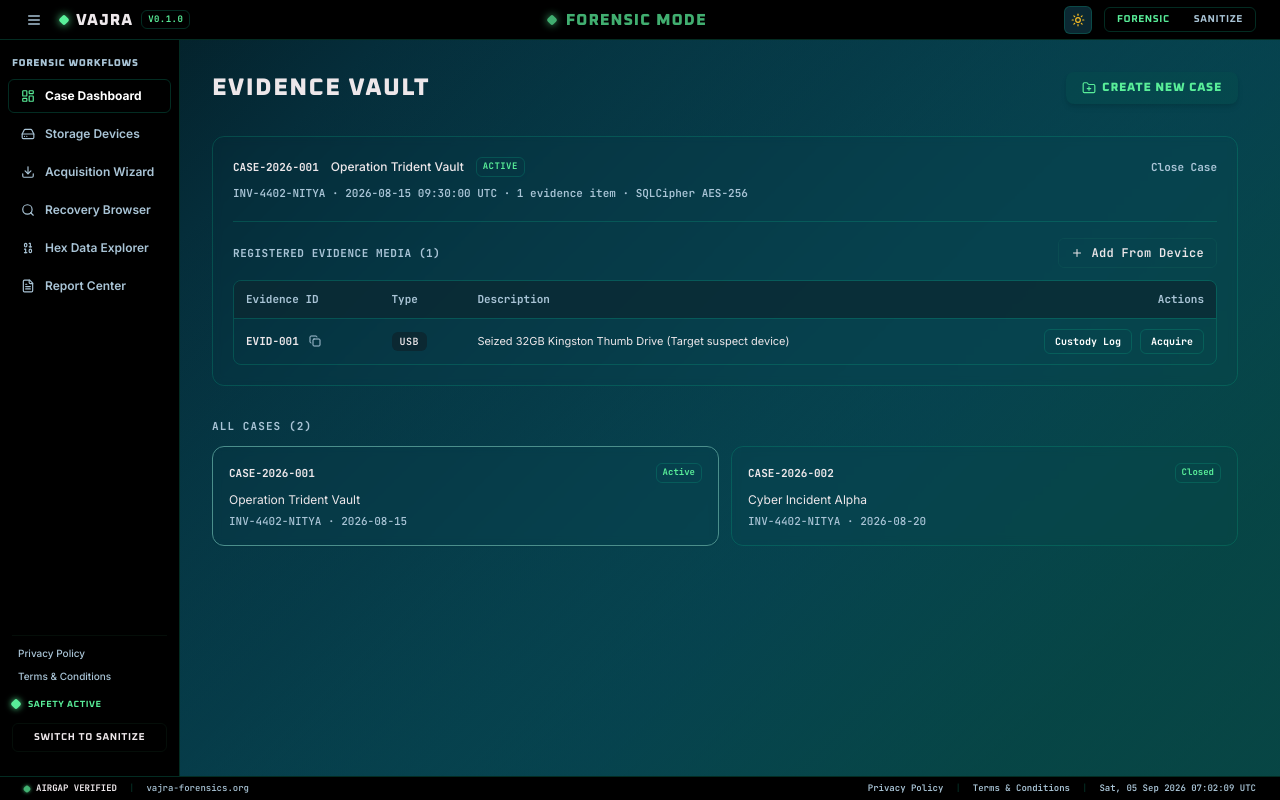
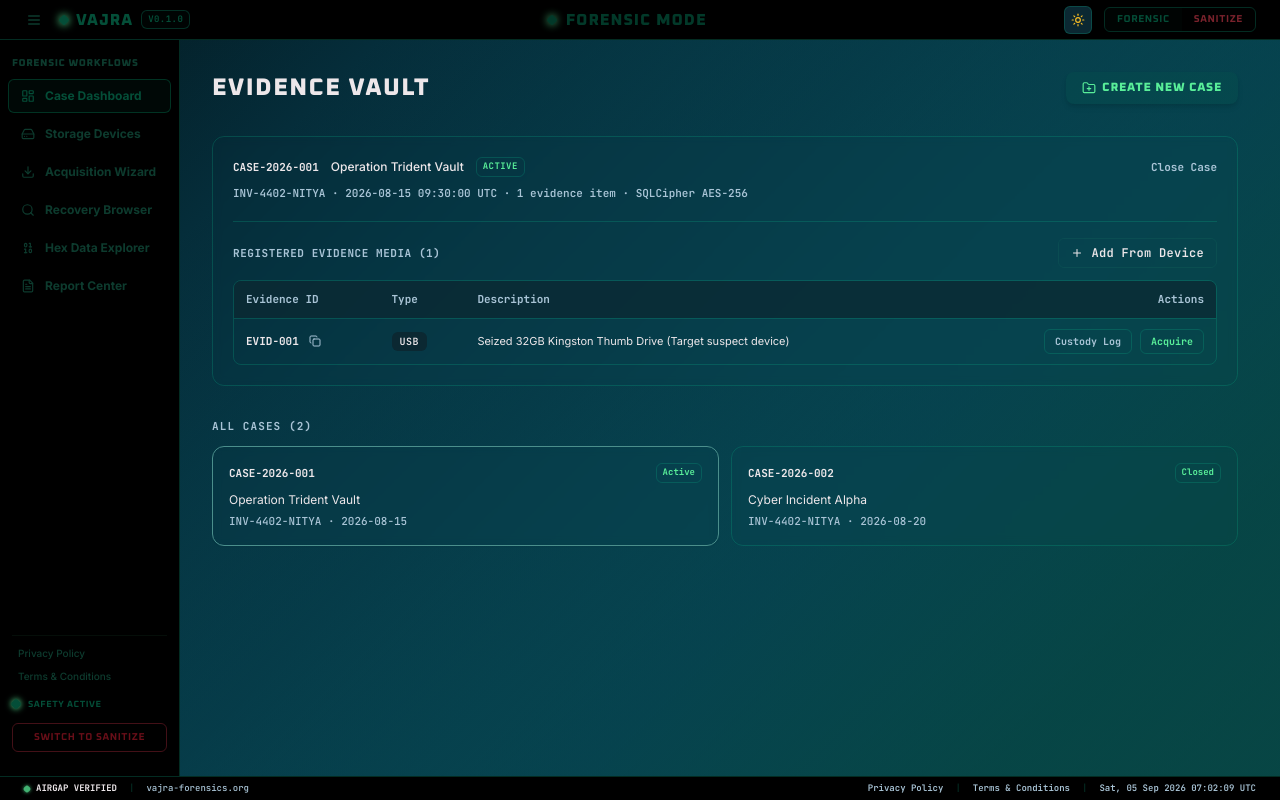
Before and after one commit to syedzahidsaleem/vajra-forensics-platform, a React (Vite) app in the folder ui/: page / in a window 1280 px wide. Built offline with nearby package versions, Linux system fonts and the light colour scheme.

Commit message:
fix(ui): eliminate white text in light mode with deep crimson and emerald shades

```diff
--- a/ui/src/components/layout/Header.tsx
+++ b/ui/src/components/layout/Header.tsx
@@ -24,8 +24,8 @@ export const Header: React.FC = () => {
           title={sidebarOpen ? 'Collapse Sidebar' : 'Expand Sidebar'}
           className={`p-1.5 -ml-1 rounded-md transition-colors cursor-pointer flex items-center justify-center ${
             isForensic
-              ? 'text-[var(--forensic-text-secondary)] hover:text-[var(--forensic-text-primary)] hover:bg-[var(--surface)]'
-              : 'text-[var(--sanitize-text-secondary)] hover:text-[var(--sanitize-text-primary)] hover:bg-[var(--surface)]'
+              ? 'text-[#0D3B2E] dark:text-[var(--forensic-text-secondary)] hover:text-[#044E38] dark:hover:text-[var(--forensic-text-primary)] hover:bg-[var(--surface)]'
+              : 'text-[#7A222C] dark:text-[var(--sanitize-text-secondary)] hover:text-[#680E18] dark:hover:text-[var(--sanitize-text-primary)] hover:bg-[var(--surface)]'
           }`}
         >
           <Menu className="w-4 h-4" />
@@ -35,13 +35,13 @@ export const Header: React.FC = () => {
           <div
             className={`w-2 h-2 rounded-sm rotate-45 shrink-0 ${
               isForensic
-                ? 'bg-[var(--forensic-accent)] shadow-[0_0_8px_var(--forensic-accent)]'
-                : 'bg-[var(--sanitize-accent)] shadow-[0_0_8px_var(--sanitize-accent)]'
+                ? 'bg-[#044E38] dark:bg-[var(--forensic-accent)] shadow-[0_0_8px_var(--forensic-accent)]'
+                : 'bg-[#680E18] dark:bg-[var(--sanitize-accent)] shadow-[0_0_8px_var(--sanitize-accent)]'
             }`}
           />
           <span
             className={`font-industrial font-black text-sm sm:text-base tracking-[0.18em] uppercase ${
-              isForensic ? 'text-[var(--forensic-text-primary)]' : 'text-[var(--sanitize-text-primary)]'
+              isForensic ? 'text-[#044E38] dark:text-[var(--forensic-text-primary)]' : 'text-[#680E18] dark:text-[var(--sanitize-text-primary)]'
             }`}
           >
             VAJRA
@@ -49,8 +49,8 @@ export const Header: React.FC = () => {
           <span
             className={`px-1.5 py-0.5 rounded text-[9px] font-mono font-bold tracking-wider uppercase border ${
               isForensic
-                ? 'bg-[var(--primary)]/10 text-[var(--forensic-accent)] border-[var(--forensic-border)]'
-                : 'bg-[var(--primary)]/10 text-[var(--sanitize-accent)] border-[var(--sanitize-border)]'
+                ? 'bg-emerald-950/10 dark:bg-emerald-500/15 text-[#044E38] dark:text-[var(--forensic-accent)] border-[var(--forensic-border)]'
+                : 'bg-red-950/10 dark:bg-red-500/15 text-[#680E18] dark:text-[var(--sanitize-accent)] border-[var(--sanitize-border)]'
             }`}
           >
             v0.1.0
@@ -62,15 +62,15 @@ export const Header: React.FC = () => {
       <div className="flex items-center">
         {isForensic ? (
           <div className="flex items-center gap-2.5 animate-pulse select-none">
-            <span className="w-2 h-2 rounded-sm rotate-45 bg-[var(--forensic-accent)] shadow-[0_0_8px_var(--forensic-accent)] shrink-0" />
-            <span className="font-industrial font-black text-sm sm:text-base tracking-[0.24em] text-[var(--forensic-accent)] uppercase">
+            <span className="w-2 h-2 rounded-sm rotate-45 bg-[#044E38] dark:bg-[var(--forensic-accent)] shadow-[0_0_8px_var(--forensic-accent)] shrink-0" />
+            <span className="font-industrial font-black text-sm sm:text-base tracking-[0.24em] text-[#044E38] dark:text-[var(--forensic-accent)] uppercase">
               Forensic Mode
             </span>
           </div>
         ) : (
           <div className="flex items-center gap-2.5 animate-pulse select-none">
-            <span className="w-2 h-2 rounded-sm rotate-45 bg-[var(--sanitize-accent)] shadow-[0_0_8px_var(--sanitize-accent)] shrink-0" />
-            <span className="font-industrial font-black text-sm sm:text-base tracking-[0.24em] text-[var(--sanitize-accent)] uppercase">
+            <span className="w-2 h-2 rounded-sm rotate-45 bg-[#680E18] dark:bg-[var(--sanitize-accent)] shadow-[0_0_8px_var(--sanitize-accent)] shrink-0" />
+            <span className="font-industrial font-black text-sm sm:text-base tracking-[0.24em] text-[#680E18] dark:text-[var(--sanitize-accent)] uppercase">
               Sanitization Mode
             </span>
           </div>
@@ -86,8 +86,8 @@ export const Header: React.FC = () => {
           title={`Switch to ${theme === 'dark' ? 'light' : 'dark'} mode`}
           className={`p-1.5 rounded-md border transition-colors cursor-pointer flex items-center justify-center ${
             isForensic
-              ? 'border-[var(--forensic-border)] text-[var(--forensic-text-secondary)] hover:text-[var(--forensic-text-primary)] hover:border-[var(--forensic-accent)]/50 bg-[var(--surface)]'
-              : 'border-[var(--sanitize-border)] text-[var(--sanitize-text-secondary)] hover:text-[var(--sanitize-text-primary)] hover:border-[var(--sanitize-accent)]/50 bg-[var(--surface)]'
+              ? 'border-[var(--forensic-border)] text-[#0D3B2E] dark:text-[var(--forensic-text-secondary)] hover:text-[#044E38] dark:hover:text-[var(--forensic-text-primary)] hover:border-[var(--forensic-accent)]/50 bg-[var(--surface)]'
+              : 'border-[var(--sanitize-border)] text-[#7A222C] dark:text-[var(--sanitize-text-secondary)] hover:text-[#680E18] dark:hover:text-[var(--sanitize-text-primary)] hover:border-[var(--sanitize-accent)]/50 bg-[var(--surface)]'
           }`}
         >
           {theme === 'dark' ? (
@@ -105,8 +105,8 @@ export const Header: React.FC = () => {
             onClick={() => setMode('forensic')}
             className={`px-3 py-1 text-[10px] font-industrial font-bold tracking-wider uppercase transition-colors cursor-pointer ${
               isForensic
-                ? 'bg-[var(--forensic-accent)]/20 text-[var(--forensic-accent)]'
-                : 'text-[var(--sanitize-text-secondary)] hover:text-[var(--sanitize-text-primary)]'
+                ? 'bg-emerald-950/10 dark:bg-[var(--forensic-accent)]/20 text-[#044E38] dark:text-[var(--forensic-accent)]'
+                : 'text-[#0D3B2E] dark:text-[var(--forensic-text-secondary)] hover:text-[#044E38] dark:hover:text-[var(--forensic-text-primary)]'
             }`}
           >
             Forensic
@@ -115,8 +115,8 @@ export const Header: React.FC = () => {
             onClick={() => setMode('sanitization')}
             className={`px-3 py-1 text-[10px] font-industrial font-bold tracking-wider uppercase transition-colors cursor-pointer ${
               !isForensic
-                ? 'bg-[var(--sanitize-accent)]/20 text-[var(--sanitize-accent)]'
-                : 'text-[var(--forensic-text-secondary)] hover:text-[var(--forensic-text-primary)]'
+                ? 'bg-red-950/10 dark:bg-[var(--sanitize-accent)]/20 text-[#680E18] dark:text-[var(--sanitize-accent)]'
+                : 'text-[#7A222C] dark:text-[var(--sanitize-text-secondary)] hover:text-[#680E18] dark:hover:text-[var(--sanitize-text-primary)]'
             }`}
           >
             Sanitize
--- a/ui/src/components/layout/Sidebar.tsx
+++ b/ui/src/components/layout/Sidebar.tsx
@@ -53,7 +53,7 @@ export const Sidebar: React.FC = () => {
       {/* Section label: Static Text Label */}
       <div
         className={`px-3 mb-2 text-[10px] font-industrial uppercase tracking-[0.2em] font-black select-none ${
-          isForensic ? 'text-[var(--forensic-text-secondary)]' : 'text-[var(--sanitize-accent)]'
+          isForensic ? 'text-[#0D3B2E] dark:text-[var(--forensic-text-secondary)]' : 'text-[#680E18] dark:text-[var(--sanitize-accent)]'
         }`}
       >
         {isForensic ? 'Forensic Workflows' : 'Destructive Workflows'}
@@ -72,18 +72,40 @@ export const Sidebar: React.FC = () => {
                 ${
                   isActive
                     ? isForensic
-                      ? 'bg-[var(--primary)]/15 text-[var(--forensic-accent)] font-bold border border-[var(--forensic-border)]'
-                      : 'bg-[var(--primary)]/15 text-[var(--sanitize-accent)] font-bold border border-[var(--sanitize-border)] shadow-[0_0_10px_rgba(239,68,68,0.15)]'
+                      ? 'bg-emerald-900/10 dark:bg-emerald-500/20 text-[#044E38] dark:text-[#59EE99] font-bold border border-emerald-600/30 dark:border-emerald-500/30'
+                      : 'bg-red-900/10 dark:bg-red-500/20 text-[#680E18] dark:text-[#FF7B88] font-bold border border-red-600/30 dark:border-red-500/30 shadow-[0_0_10px_rgba(239,68,68,0.15)]'
                     : isForensic
-                    ? 'font-semibold text-[var(--forensic-text-secondary)] hover:bg-[var(--border)]/20 hover:text-[var(--forensic-text-primary)] border border-transparent'
-                    : 'font-semibold text-[var(--sanitize-text-secondary)] hover:bg-[var(--border)]/20 hover:text-[var(--sanitize-text-primary)] border border-transparent'
+                    ? 'font-semibold text-[#0D3B2E] dark:text-[var(--forensic-text-secondary)] hover:bg-[var(--border)]/20 hover:text-[var(--forensic-text-primary)] border border-transparent'
+                    : 'font-semibold text-[#7A222C] dark:text-[var(--sanitize-text-secondary)] hover:bg-[var(--border)]/20 hover:text-[var(--sanitize-text-primary)] border border-transparent'
                 }
               `}
             >
-              <span className={isActive ? (isForensic ? 'text-[var(--forensic-accent)]' : 'text-[var(--sanitize-accent)]') : (isForensic ? 'text-[var(--forensic-text-secondary)]' : 'text-[var(--sanitize-text-secondary)]')}>
+              <span
+                className={
+                  isActive
+                    ? isForensic
+                      ? 'text-[#044E38] dark:text-[#59EE99]'
+                      : 'text-[#680E18] dark:text-[#FF7B88]'
+                    : isForensic
+                    ? 'text-[#0D3B2E] dark:text-[var(--forensic-text-secondary)]'
+                    : 'text-[#7A222C] dark:text-[var(--sanitize-text-secondary)]'
+                }
+              >
                 {item.icon}
               </span>
-              <span className="truncate">{item.label}</span>
+              <span
+                className={`truncate font-bold ${
+                  isActive
+                    ? isForensic
+                      ? 'text-[#044E38] dark:text-[#59EE99]'
+                      : 'text-[#680E18] dark:text-[#FF7B88]'
+                    : isForensic
+                    ? 'text-[#0D3B2E] dark:text-[var(--forensic-text-secondary)]'
+                    : 'text-[#7A222C] dark:text-[var(--sanitize-text-secondary)]'
+                }`}
+              >
+                {item.label}
+              </span>
             </button>
           );
         })}
@@ -97,8 +119,12 @@ export const Sidebar: React.FC = () => {
             onClick={() => setActiveScreen('privacy')}
             className={`text-left px-1.5 py-0.5 rounded transition-colors cursor-pointer ${
               activeScreen === 'privacy'
-                ? isForensic ? 'text-[var(--forensic-accent)] font-bold' : 'text-[var(--sanitize-accent)] font-bold'
-                : isForensic ? 'font-medium text-[var(--forensic-text-secondary)] hover:text-[var(--text)]' : 'font-medium text-[var(--sanitize-text-secondary)] hover:text-[var(--text)]'
+                ? isForensic
+                  ? 'text-[#044E38] dark:text-[#59EE99] font-bold'
+                  : 'text-[#680E18] dark:text-[#FF7B88] font-bold'
+                : isForensic
+                ? 'font-medium text-[#0D3B2E] dark:text-[var(--forensic-text-secondary)] hover:text-[var(--text)]'
+                : 'font-medium text-[#7A222C] dark:text-[var(--sanitize-text-secondary)] hover:text-[var(--text)]'
             }`}
           >
             Privacy Policy
@@ -107,8 +133,12 @@ export const Sidebar: React.FC = () => {
             onClick={() => setActiveScreen('terms')}
             className={`text-left px-1.5 py-0.5 rounded transition-colors cursor-pointer ${
               activeScreen === 'terms'
-                ? isForensic ? 'text-[var(--forensic-accent)] font-bold' : 'text-[var(--sanitize-accent)] font-bold'
-                : isForensic ? 'font-medium text-[var(--forensic-text-secondary)] hover:text-[var(--text)]' : 'font-medium text-[var(--sanitize-text-secondary)] hover:text-[var(--text)]'
+                ? isForensic
+                  ? 'text-[#044E38] dark:text-[#59EE99] font-bold'
+                  : 'text-[#680E18] dark:text-[#FF7B88] font-bold'
+                : isForensic
+                ? 'font-medium text-[#0D3B2E] dark:text-[var(--forensic-text-secondary)] hover:text-[var(--text)]'
+                : 'font-medium text-[#7A222C] dark:text-[var(--sanitize-text-secondary)] hover:text-[var(--text)]'
             }`}
           >
             Terms & Conditions
@@ -119,13 +149,15 @@ export const Sidebar: React.FC = () => {
           <span
             className={`w-2 h-2 rounded-sm rotate-45 shrink-0 ${
               isForensic
-                ? 'bg-[var(--forensic-accent)] shadow-[0_0_6px_var(--forensic-accent)]'
-                : 'bg-[var(--sanitize-accent)] shadow-[0_0_6px_var(--sanitize-accent)]'
+                ? 'bg-[#044E38] dark:bg-[var(--forensic-accent)] shadow-[0_0_6px_var(--forensic-accent)]'
+                : 'bg-[#680E18] dark:bg-[var(--sanitize-accent)] shadow-[0_0_6px_var(--sanitize-accent)]'
             }`}
           />
           <span
             className={`text-[9px] font-industrial font-bold uppercase tracking-widest ${
-              isForensic ? 'text-[var(--forensic-accent)]' : 'text-[var(--sanitize-accent)]'
+              isForensic
+                ? 'text-[#044E38] dark:text-[var(--forensic-accent)]'
+                : 'text-[#680E18] dark:text-[var(--sanitize-accent)]'
             }`}
           >
             {isForensic ? 'Safety Active' : 'Sanitizer Armed'}
@@ -138,8 +170,8 @@ export const Sidebar: React.FC = () => {
             w-full py-1.5 rounded-md border font-industrial font-bold text-[10px] tracking-wider uppercase transition-all duration-200 cursor-pointer
             ${
               isForensic
-                ? 'border-[var(--sanitize-accent)]/40 text-[var(--sanitize-accent)] hover:border-[var(--sanitize-accent)] hover:bg-[var(--sanitize-accent)]/10'
-                : 'border-[var(--forensic-accent)]/40 text-[var(--forensic-accent)] hover:border-[var(--forensic-accent)] hover:bg-[var(--forensic-accent)]/10'
+                ? 'border-[rgba(168,40,58,0.4)] text-[#680E18] dark:text-[var(--sanitize-accent)] hover:border-[var(--sanitize-accent)] hover:bg-[var(--sanitize-accent)]/10'
+                : 'border-[rgba(5,150,105,0.4)] text-[#044E38] dark:text-[var(--forensic-accent)] hover:border-[var(--forensic-accent)] hover:bg-[var(--forensic-accent)]/10'
             }
           `}
         >
--- a/ui/src/globals.css
+++ b/ui/src/globals.css
@@ -15,7 +15,7 @@
   --sanitize-primary-light: #A8283A;
   --sanitize-primary-hover-light: #8F1E2E;
   --sanitize-border-light: rgba(168, 40, 58, 0.25);
-  --sanitize-primary-text-light: #991B1B;  /* rich ruby red, highly readable on light bg */
+  --sanitize-primary-text-light: #680E18;  /* deep rich crimson maroon, highly readable on light bg */
 
   /* Forensic mode: dark theme (teal-tinted palette matching ombre gradient) */
   --forensic-bg-dark: #071a20;
@@ -102,7 +102,7 @@
   --sanitize-text-primary: var(--sanitize-text-light);
   --sanitize-text-secondary: #7A222C;
   --sanitize-text-mono: var(--sanitize-text-light);
-  --sanitize-accent: #991B1B;
+  --sanitize-accent: #680E18;
   --sanitize-border: var(--sanitize-border-light);
   --sanitize-navbar-bg: var(--sanitize-surface-light);
   --sanitize-sidebar-bg: var(--sanitize-surface-light);
@@ -415,10 +415,9 @@ body[data-mode] {
 }
 
 /* ==========================================================================
-   Primary Action / CTA Buttons - Guaranteed Legible White Text
+   Primary Action / CTA Buttons - Scoped strictly to dark mode or explicit .btn-primary
+   (Never force white text onto buttons in light mode or tinted buttons like bg-[var(--primary)]/15)
    ========================================================================== */
-button[class*="bg-[var(--primary)]"],
-button[class*="bg-primary"],
-.btn-primary {
+.dark .btn-primary {
   color: #ffffff !important;
 }
```
